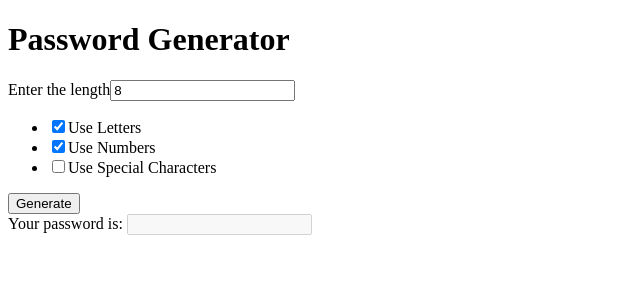
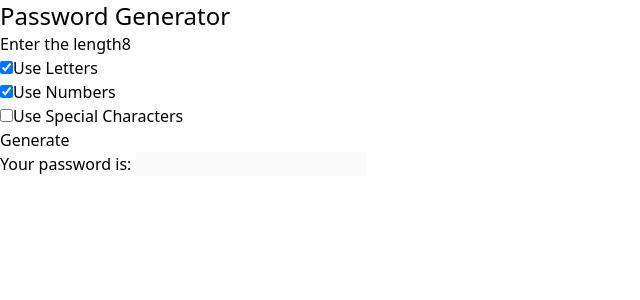
Before and after one commit to tallninja/Angular-Playpen, an Angular app in the folder password-generator/: page / in a window 1280 px wide. Shown: the top 300 px of the page, without its empty margins (0-640 px from the left). Built offline with nearby package versions, Linux system fonts and the light colour scheme.

Commit message:
Added tailwind css

```diff
--- a/password-generator/package.json
+++ b/password-generator/package.json
@@ -27,12 +27,15 @@
     "@angular/cli": "~15.0.3",
     "@angular/compiler-cli": "^15.0.0",
     "@types/jasmine": "~4.3.0",
+    "autoprefixer": "^10.4.13",
     "jasmine-core": "~4.5.0",
     "karma": "~6.4.0",
     "karma-chrome-launcher": "~3.1.0",
     "karma-coverage": "~2.2.0",
     "karma-jasmine": "~5.1.0",
     "karma-jasmine-html-reporter": "~2.0.0",
+    "postcss": "^8.4.20",
+    "tailwindcss": "^3.2.4",
     "typescript": "~4.8.2"
   }
 }
--- a/password-generator/src/app/app.component.html
+++ b/password-generator/src/app/app.component.html
@@ -1,4 +1,4 @@
-<h1>Password Generator</h1>
+<h1 class="text-2xl">Password Generator</h1>
 
 <label for="lengthInput">Enter the length</label>
 <input
@@ -43,7 +43,12 @@
   </ul>
 </div>
 
-<button (click)="generatePassword()">Generate</button>
+<button
+  (click)="generatePassword()"
+  [disabled]="!length || (!letters && !numbers && !symbols)"
+>
+  Generate
+</button>
 
 <div>
   <label for="generatedPasswordInput">Your password is: </label>
--- a/password-generator/src/styles.sass
+++ b/password-generator/src/styles.sass
@@ -1 +1,3 @@
-/* You can add global styles to this file, and also import other style files */
+@tailwind base
+@tailwind components
+@tailwind utilities
--- /dev/null
+++ b/password-generator/tailwind.config.js
@@ -0,0 +1,8 @@
+/** @type {import('tailwindcss').Config} */
+module.exports = {
+  content: ["./src/**/*.{html,ts}"],
+  theme: {
+    extend: {},
+  },
+  plugins: [],
+};
```
Also changed, not shown: 1 other file (tests, documents, lock files or other folders).
